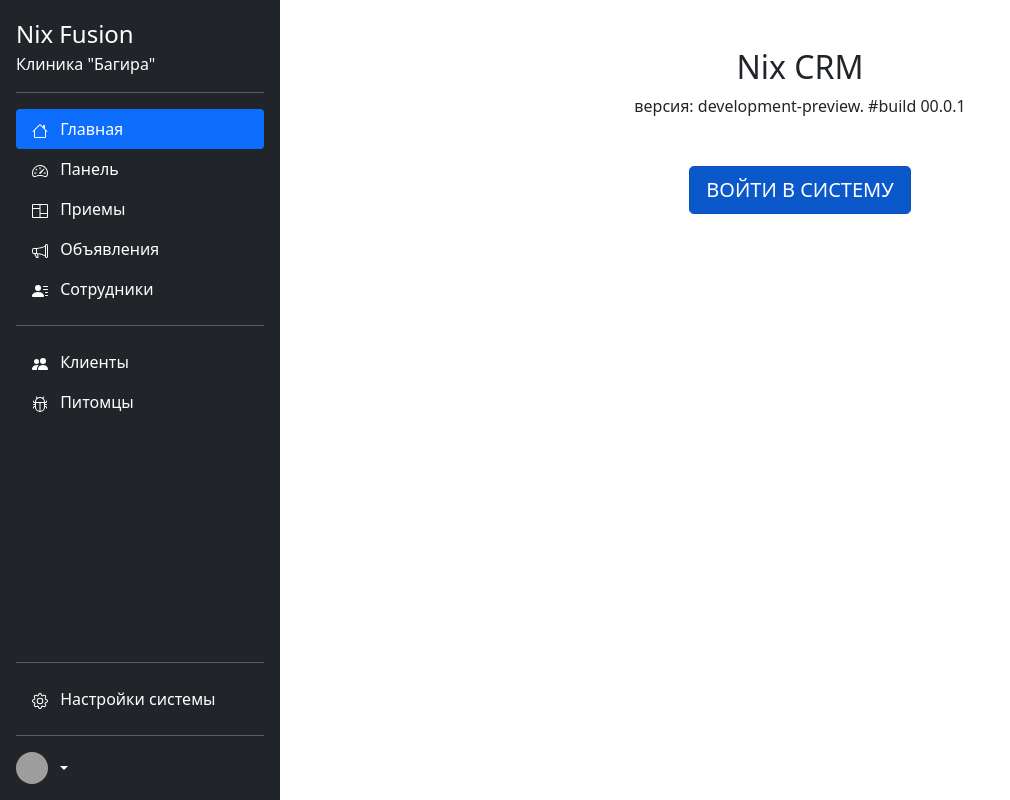
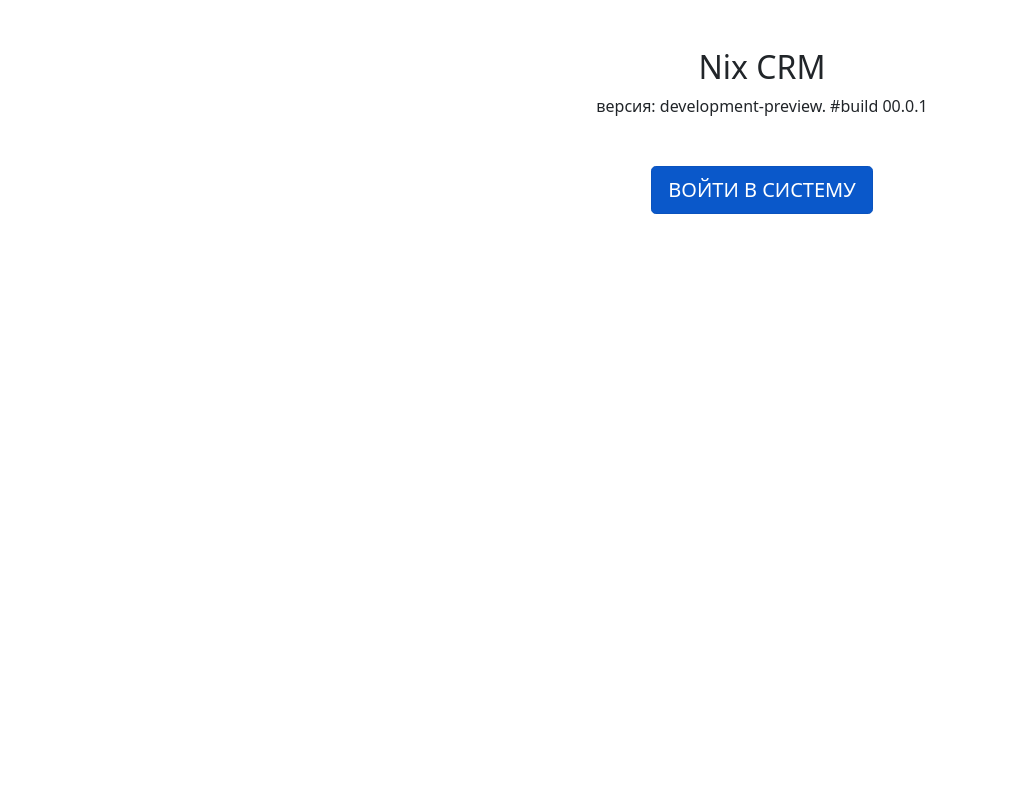
Before and after one commit to andreyuok/nix-fusion, a Symfony app: template templates/index/index.html.twig in a window 1280 px wide. Shown: the whole page, without its empty margins (0-1010 px from the left). Run offline with Twig, Linux system fonts and the light colour scheme; the template is opened without the code that fills it, so the values that code supplies are empty; some libraries are stand-ins or nearby versions; grey boxes are pictures that could not be loaded.

Commit message:
CSS layout correction

```diff
--- a/public/css/style.css
+++ b/public/css/style.css
@@ -2,3 +2,11 @@
     position: absolute;
     height: 100%;
 }
+.bar-wrap {
+    max-width: 280px !important;
+}
+
+.content{
+    max-width: 900px;
+    width: 100%;
+}
--- a/templates/base.html.twig
+++ b/templates/base.html.twig
@@ -5,13 +5,15 @@
 
 <body>
 <div class="container-fluid">
-    <div class="row">
-        <div class="col-md-3 p-0">
-    {% include "system/sidebar.html.twig" %}
+    <div class="row justify-content-md-center">
+        <div class="col-md-3 p-0 bar-wrap">
+            {% include "system/sidebar.html.twig" %}
         </div>
         <div class="col-md-9">
-        {% block body %}
-        {% endblock %}
+            <div class="content">
+                {% block body %}
+                {% endblock %}
+            </div>
         </div>
     </div>
 </div>
--- a/templates/dashboard/index.html.twig
+++ b/templates/dashboard/index.html.twig
@@ -3,5 +3,4 @@
 {% block title %}Hello DashboardController!{% endblock %}
 
 {% block body %}
-    {% include "system/sidebar.html.twig" %}
 {% endblock %}
--- a/templates/system/sidebar.html.twig
+++ b/templates/system/sidebar.html.twig
@@ -1,3 +1,4 @@
+{% if app.user %}
     <div class="d-flex flex-column flex-shrink-0 p-3 text-white bg-dark sidebar" style="width: 280px;">
         <a href="/" class="d-flex align-items-center text-white text-decoration-none">
             <span class="fs-4"> Nix Fusion </span>
@@ -6,26 +7,35 @@
         <hr>
         <ul class="nav nav-pills flex-column mb-auto">
             <li class="nav-item"><i class="bi bi-speedometer2"></i>
-            <a href="#" class="nav-link active" aria-current="page">
-                <svg xmlns="http://www.w3.org/2000/svg" width="16" height="16" fill="currentColor" class="bi me-2 bi-house" viewBox="0 0 16 16">
-                    <path fill-rule="evenodd" d="M2 13.5V7h1v6.5a.5.5 0 0 0 .5.5h9a.5.5 0 0 0 .5-.5V7h1v6.5a1.5 1.5 0 0 1-1.5 1.5h-9A1.5 1.5 0 0 1 2 13.5zm11-11V6l-2-2V2.5a.5.5 0 0 1 .5-.5h1a.5.5 0 0 1 .5.5z"/>
-                    <path fill-rule="evenodd" d="M7.293 1.5a1 1 0 0 1 1.414 0l6.647 6.646a.5.5 0 0 1-.708.708L8 2.207 1.354 8.854a.5.5 0 1 1-.708-.708L7.293 1.5z"/>
+                <a
+                        href="{{ path('index') }}"
+                        class="nav-link text-white {% if app.request.get('_route') == 'index' %}active{% endif %}"
+                        aria-current="page">
+                    <svg xmlns="http://www.w3.org/2000/svg" width="16" height="16" fill="currentColor"
+                         class="bi me-2 bi-house" viewBox="0 0 16 16">
+                        <path fill-rule="evenodd"
+                              d="M2 13.5V7h1v6.5a.5.5 0 0 0 .5.5h9a.5.5 0 0 0 .5-.5V7h1v6.5a1.5 1.5 0 0 1-1.5 1.5h-9A1.5 1.5 0 0 1 2 13.5zm11-11V6l-2-2V2.5a.5.5 0 0 1 .5-.5h1a.5.5 0 0 1 .5.5z"/>
+                        <path fill-rule="evenodd"
+                              d="M7.293 1.5a1 1 0 0 1 1.414 0l6.647 6.646a.5.5 0 0 1-.708.708L8 2.207 1.354 8.854a.5.5 0 1 1-.708-.708L7.293 1.5z"/>
                     </svg>
                     Главная
                 </a>
             </li>
             <li>
-            <a href="#" class="nav-link text-white">
-                <svg xmlns="http://www.w3.org/2000/svg" width="16" height="16" fill="currentColor" class="bi me-2" viewBox="0 0 16 16">
+                <a href="#" class="nav-link text-muted">
+                    <svg xmlns="http://www.w3.org/2000/svg" width="16" height="16" fill="currentColor" class="bi me-2"
+                         viewBox="0 0 16 16">
                         <path d="M8 4a.5.5 0 0 1 .5.5V6a.5.5 0 0 1-1 0V4.5A.5.5 0 0 1 8 4zM3.732 5.732a.5.5 0 0 1 .707 0l.915.914a.5.5 0 1 1-.708.708l-.914-.915a.5.5 0 0 1 0-.707zM2 10a.5.5 0 0 1 .5-.5h1.586a.5.5 0 0 1 0 1H2.5A.5.5 0 0 1 2 10zm9.5 0a.5.5 0 0 1 .5-.5h1.5a.5.5 0 0 1 0 1H12a.5.5 0 0 1-.5-.5zm.754-4.246a.389.389 0 0 0-.527-.02L7.547 9.31a.91.91 0 1 0 1.302 1.258l3.434-4.297a.389.389 0 0 0-.029-.518z"/>
-                    <path fill-rule="evenodd" d="M0 10a8 8 0 1 1 15.547 2.661c-.442 1.253-1.845 1.602-2.932 1.25C11.309 13.488 9.475 13 8 13c-1.474 0-3.31.488-4.615.911-1.087.352-2.49.003-2.932-1.25A7.988 7.988 0 0 1 0 10zm8-7a7 7 0 0 0-6.603 9.329c.203.575.923.876 1.68.63C4.397 12.533 6.358 12 8 12s3.604.532 4.923.96c.757.245 1.477-.056 1.68-.631A7 7 0 0 0 8 3z"/>
+                        <path fill-rule="evenodd"
+                              d="M0 10a8 8 0 1 1 15.547 2.661c-.442 1.253-1.845 1.602-2.932 1.25C11.309 13.488 9.475 13 8 13c-1.474 0-3.31.488-4.615.911-1.087.352-2.49.003-2.932-1.25A7.988 7.988 0 0 1 0 10zm8-7a7 7 0 0 0-6.603 9.329c.203.575.923.876 1.68.63C4.397 12.533 6.358 12 8 12s3.604.532 4.923.96c.757.245 1.477-.056 1.68-.631A7 7 0 0 0 8 3z"/>
                     </svg>
                     Панель
                 </a>
             </li>
             <li>
-            <a href="#" class="nav-link text-white">
-                <svg xmlns="http://www.w3.org/2000/svg" width="16" height="16" fill="currentColor" class="bi  me-2 bi-columns" viewBox="0 0 16 16">
+                <a href="#" class="nav-link text-muted">
+                    <svg xmlns="http://www.w3.org/2000/svg" width="16" height="16" fill="currentColor"
+                         class="bi  me-2 bi-columns" viewBox="0 0 16 16">
                         <path d="M0 2a1 1 0 0 1 1-1h14a1 1 0 0 1 1 1v12a1 1 0 0 1-1 1H1a1 1 0 0 1-1-1V2zm8.5 0v8H15V2H8.5zm0 9v3H15v-3H8.5zm-1-9H1v3h6.5V2zM1 14h6.5V6H1v8z"/>
                     </svg>
                     Приемы
@@ -33,16 +43,18 @@
             </li>
 
             <li>
-            <a href="#" class="nav-link text-white">
-                <svg xmlns="http://www.w3.org/2000/svg" width="16" height="16" fill="currentColor" class="bi me-2 bi-megaphone" viewBox="0 0 16 16">
+                <a href="#" class="nav-link text-muted">
+                    <svg xmlns="http://www.w3.org/2000/svg" width="16" height="16" fill="currentColor"
+                         class="bi me-2 bi-megaphone" viewBox="0 0 16 16">
                         <path d="M13 2.5a1.5 1.5 0 0 1 3 0v11a1.5 1.5 0 0 1-3 0v-.214c-2.162-1.241-4.49-1.843-6.912-2.083l.405 2.712A1 1 0 0 1 5.51 15.1h-.548a1 1 0 0 1-.916-.599l-1.85-3.49a68.14 68.14 0 0 0-.202-.003A2.014 2.014 0 0 1 0 9V7a2.02 2.02 0 0 1 1.992-2.013 74.663 74.663 0 0 0 2.483-.075c3.043-.154 6.148-.849 8.525-2.199V2.5zm1 0v11a.5.5 0 0 0 1 0v-11a.5.5 0 0 0-1 0zm-1 1.35c-2.344 1.205-5.209 1.842-8 2.033v4.233c.18.01.359.022.537.036 2.568.189 5.093.744 7.463 1.993V3.85zm-9 6.215v-4.13a95.09 95.09 0 0 1-1.992.052A1.02 1.02 0 0 0 1 7v2c0 .55.448 1.002 1.006 1.009A60.49 60.49 0 0 1 4 10.065zm-.657.975 1.609 3.037.01.024h.548l-.002-.014-.443-2.966a68.019 68.019 0 0 0-1.722-.082z"/>
                     </svg>
                     Объявления
                 </a>
             </li>
             <li>
-            <a href="#" class="nav-link text-white">
-                <svg xmlns="http://www.w3.org/2000/svg" width="16" height="16" fill="currentColor" class="bi me-2 bi-person-lines-fill" viewBox="0 0 16 16">
+                <a href="#" class="nav-link text-muted">
+                    <svg xmlns="http://www.w3.org/2000/svg" width="16" height="16" fill="currentColor"
+                         class="bi me-2 bi-person-lines-fill" viewBox="0 0 16 16">
                         <path d="M6 8a3 3 0 1 0 0-6 3 3 0 0 0 0 6zm-5 6s-1 0-1-1 1-4 6-4 6 3 6 4-1 1-1 1H1zM11 3.5a.5.5 0 0 1 .5-.5h4a.5.5 0 0 1 0 1h-4a.5.5 0 0 1-.5-.5zm.5 2.5a.5.5 0 0 0 0 1h4a.5.5 0 0 0 0-1h-4zm2 3a.5.5 0 0 0 0 1h2a.5.5 0 0 0 0-1h-2zm0 3a.5.5 0 0 0 0 1h2a.5.5 0 0 0 0-1h-2z"/>
                     </svg>
                     Сотрудники
@@ -50,18 +62,23 @@
             </li>
             <hr>
             <li>
-            <a href="{{ path('clients') }}" class="nav-link text-white">
-                <svg xmlns="http://www.w3.org/2000/svg" width="16" height="16" fill="currentColor" class="bi me-2 bi-people-fill" viewBox="0 0 16 16">
+                <a
+                        href="{{ path('clients') }}"
+                        class="nav-link text-white {% if app.request.get('_route') == 'clients' %}active{% endif %}">
+                    <svg xmlns="http://www.w3.org/2000/svg" width="16" height="16" fill="currentColor"
+                         class="bi me-2 bi-people-fill" viewBox="0 0 16 16">
                         <path d="M7 14s-1 0-1-1 1-4 5-4 5 3 5 4-1 1-1 1H7zm4-6a3 3 0 1 0 0-6 3 3 0 0 0 0 6z"/>
-                    <path fill-rule="evenodd" d="M5.216 14A2.238 2.238 0 0 1 5 13c0-1.355.68-2.75 1.936-3.72A6.325 6.325 0 0 0 5 9c-4 0-5 3-5 4s1 1 1 1h4.216z"/>
+                        <path fill-rule="evenodd"
+                              d="M5.216 14A2.238 2.238 0 0 1 5 13c0-1.355.68-2.75 1.936-3.72A6.325 6.325 0 0 0 5 9c-4 0-5 3-5 4s1 1 1 1h4.216z"/>
                         <path d="M4.5 8a2.5 2.5 0 1 0 0-5 2.5 2.5 0 0 0 0 5z"/>
                     </svg>
                     Клиенты
                 </a>
             </li>
             <li>
-            <a href="#" class="nav-link text-white">
-                <svg xmlns="http://www.w3.org/2000/svg" width="16" height="16" fill="currentColor" class="bi me-2 bi-bug" viewBox="0 0 16 16">
+                <a href="#" class="nav-link text-muted">
+                    <svg xmlns="http://www.w3.org/2000/svg" width="16" height="16" fill="currentColor"
+                         class="bi me-2 bi-bug" viewBox="0 0 16 16">
                         <path d="M4.355.522a.5.5 0 0 1 .623.333l.291.956A4.979 4.979 0 0 1 8 1c1.007 0 1.946.298 2.731.811l.29-.956a.5.5 0 1 1 .957.29l-.41 1.352A4.985 4.985 0 0 1 13 6h.5a.5.5 0 0 0 .5-.5V5a.5.5 0 0 1 1 0v.5A1.5 1.5 0 0 1 13.5 7H13v1h1.5a.5.5 0 0 1 0 1H13v1h.5a1.5 1.5 0 0 1 1.5 1.5v.5a.5.5 0 1 1-1 0v-.5a.5.5 0 0 0-.5-.5H13a5 5 0 0 1-10 0h-.5a.5.5 0 0 0-.5.5v.5a.5.5 0 1 1-1 0v-.5A1.5 1.5 0 0 1 2.5 10H3V9H1.5a.5.5 0 0 1 0-1H3V7h-.5A1.5 1.5 0 0 1 1 5.5V5a.5.5 0 0 1 1 0v.5a.5.5 0 0 0 .5.5H3c0-1.364.547-2.601 1.432-3.503l-.41-1.352a.5.5 0 0 1 .333-.623zM4 7v4a4 4 0 0 0 3.5 3.97V7H4zm4.5 0v7.97A4 4 0 0 0 12 11V7H8.5zM12 6a3.989 3.989 0 0 0-1.334-2.982A3.983 3.983 0 0 0 8 2a3.983 3.983 0 0 0-2.667 1.018A3.989 3.989 0 0 0 4 6h8z"/>
                     </svg>
                     Питомцы
@@ -69,8 +86,9 @@
             </li>
         </ul>
         <hr>
-    <a href="#" class="nav-link text-white">
-        <svg xmlns="http://www.w3.org/2000/svg" width="16" height="16" fill="currentColor" class="bi me-2 bi-gear" viewBox="0 0 16 16">
+        <a href="#" class="nav-link text-muted">
+            <svg xmlns="http://www.w3.org/2000/svg" width="16" height="16" fill="currentColor" class="bi me-2 bi-gear"
+                 viewBox="0 0 16 16">
                 <path d="M8 4.754a3.246 3.246 0 1 0 0 6.492 3.246 3.246 0 0 0 0-6.492zM5.754 8a2.246 2.246 0 1 1 4.492 0 2.246 2.246 0 0 1-4.492 0z"/>
                 <path d="M9.796 1.343c-.527-1.79-3.065-1.79-3.592 0l-.094.319a.873.873 0 0 1-1.255.52l-.292-.16c-1.64-.892-3.433.902-2.54 2.541l.159.292a.873.873 0 0 1-.52 1.255l-.319.094c-1.79.527-1.79 3.065 0 3.592l.319.094a.873.873 0 0 1 .52 1.255l-.16.292c-.892 1.64.901 3.434 2.541 2.54l.292-.159a.873.873 0 0 1 1.255.52l.094.319c.527 1.79 3.065 1.79 3.592 0l.094-.319a.873.873 0 0 1 1.255-.52l.292.16c1.64.893 3.434-.902 2.54-2.541l-.159-.292a.873.873 0 0 1 .52-1.255l.319-.094c1.79-.527 1.79-3.065 0-3.592l-.319-.094a.873.873 0 0 1-.52-1.255l.16-.292c.893-1.64-.902-3.433-2.541-2.54l-.292.159a.873.873 0 0 1-1.255-.52l-.094-.319zm-2.633.283c.246-.835 1.428-.835 1.674 0l.094.319a1.873 1.873 0 0 0 2.693 1.115l.291-.16c.764-.415 1.6.42 1.184 1.185l-.159.292a1.873 1.873 0 0 0 1.116 2.692l.318.094c.835.246.835 1.428 0 1.674l-.319.094a1.873 1.873 0 0 0-1.115 2.693l.16.291c.415.764-.42 1.6-1.185 1.184l-.291-.159a1.873 1.873 0 0 0-2.693 1.116l-.094.318c-.246.835-1.428.835-1.674 0l-.094-.319a1.873 1.873 0 0 0-2.692-1.115l-.292.16c-.764.415-1.6-.42-1.184-1.185l.159-.291A1.873 1.873 0 0 0 1.945 8.93l-.319-.094c-.835-.246-.835-1.428 0-1.674l.319-.094A1.873 1.873 0 0 0 3.06 4.377l-.16-.292c-.415-.764.42-1.6 1.185-1.184l.292.159a1.873 1.873 0 0 0 2.692-1.115l.094-.319z"/>
             </svg>
@@ -78,7 +96,8 @@
         </a>
         <hr>
         <div class="dropdown">
-        <a href="#" class="d-flex align-items-center text-white text-decoration-none dropdown-toggle" id="dropdownUser1"
+            <a href="#" class="d-flex align-items-center text-white text-decoration-none dropdown-toggle"
+               id="dropdownUser1"
                data-bs-toggle="dropdown" aria-expanded="false">
                 <img src="https://github.com/mdo.png" alt="" width="32" height="32" class="rounded-circle me-2">
                 <strong>{{ app.user.username }}</strong>
@@ -94,3 +113,4 @@
             </ul>
         </div>
     </div>
+{% endif %}
```
Lines whose indentation alone changed are shown as unchanged.
